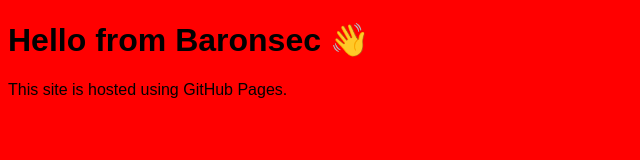
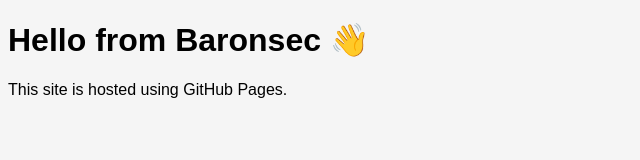
Before and after one commit to Baronsec-code/CD-website, a plain HTML site: page index.html in a window 1280 px wide. Shown: the whole page, without its empty margins (0-640 px from the left). Drawn offline with Linux system fonts and the light colour scheme.

Commit message:
Update index.html

```diff
--- a/index.html
+++ b/index.html
@@ -4,7 +4,7 @@
     <title>CD Website</title>
     <link rel="stylesheet" href="css/style.css">
   </head>
-  <body style="background-color: red;">
+  <body>
     <h1>Hello from Baronsec 👋</h1>
     <p>This site is hosted using GitHub Pages.</p>
   </body>
```
